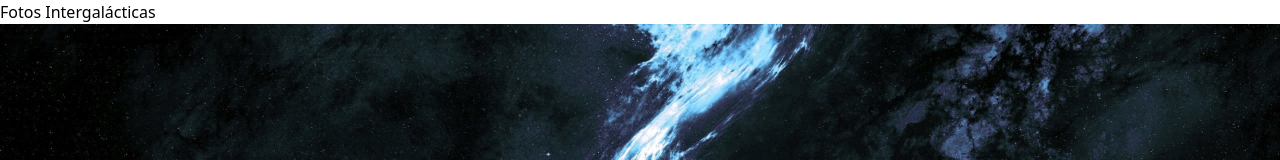
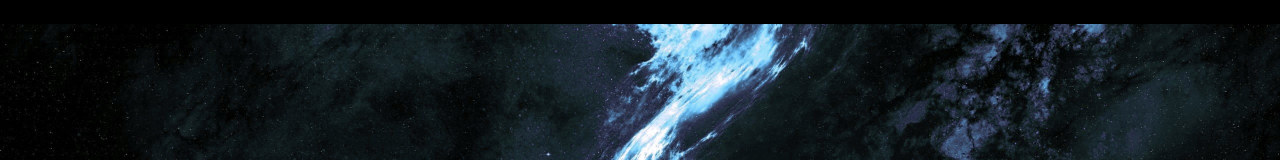
Before and after one commit to LucasLunarj/intergalactic-b7web, a React (Vite) app: page / in a window 1280 px wide. Shown: the top 160 px of the page. Built offline with nearby package versions, Linux system fonts and the light colour scheme.

Commit message:
new background changes

```diff
--- a/src/global.css
+++ b/src/global.css
@@ -3,4 +3,5 @@
 @tailwind utilities;
 
 * {
+  background-color: black;
 }
```
